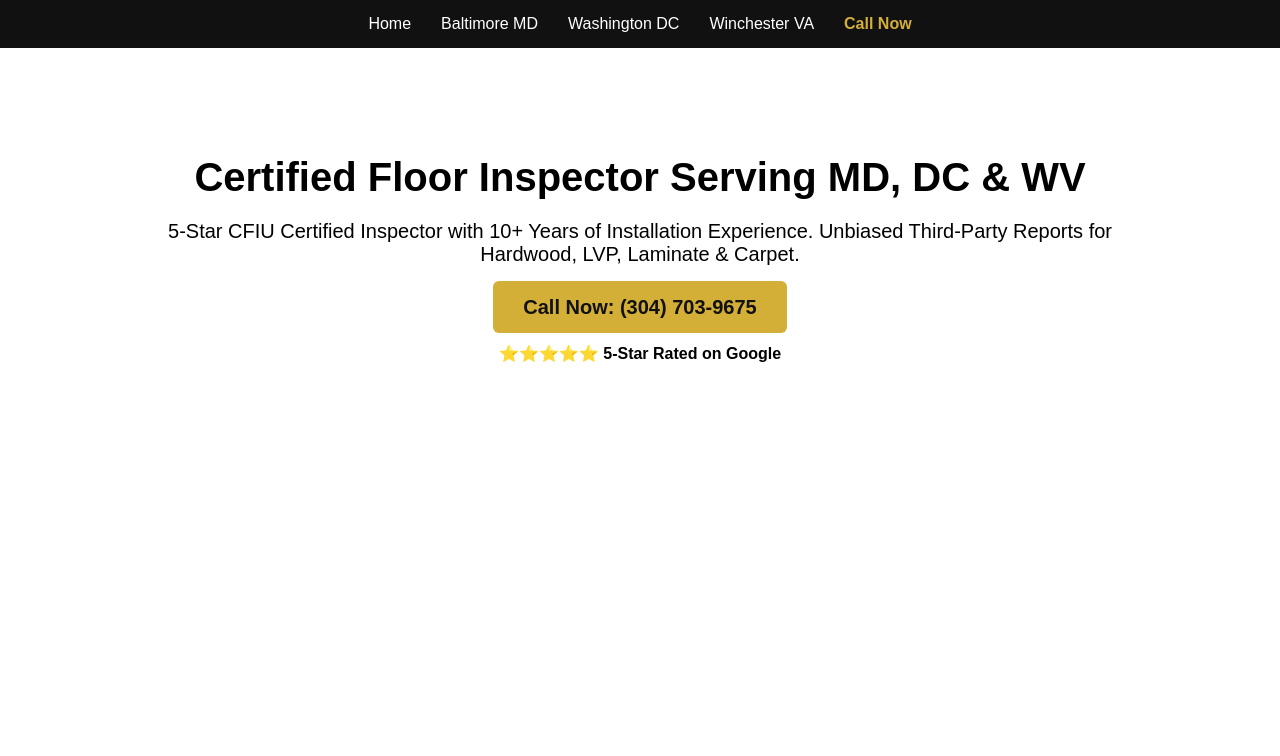
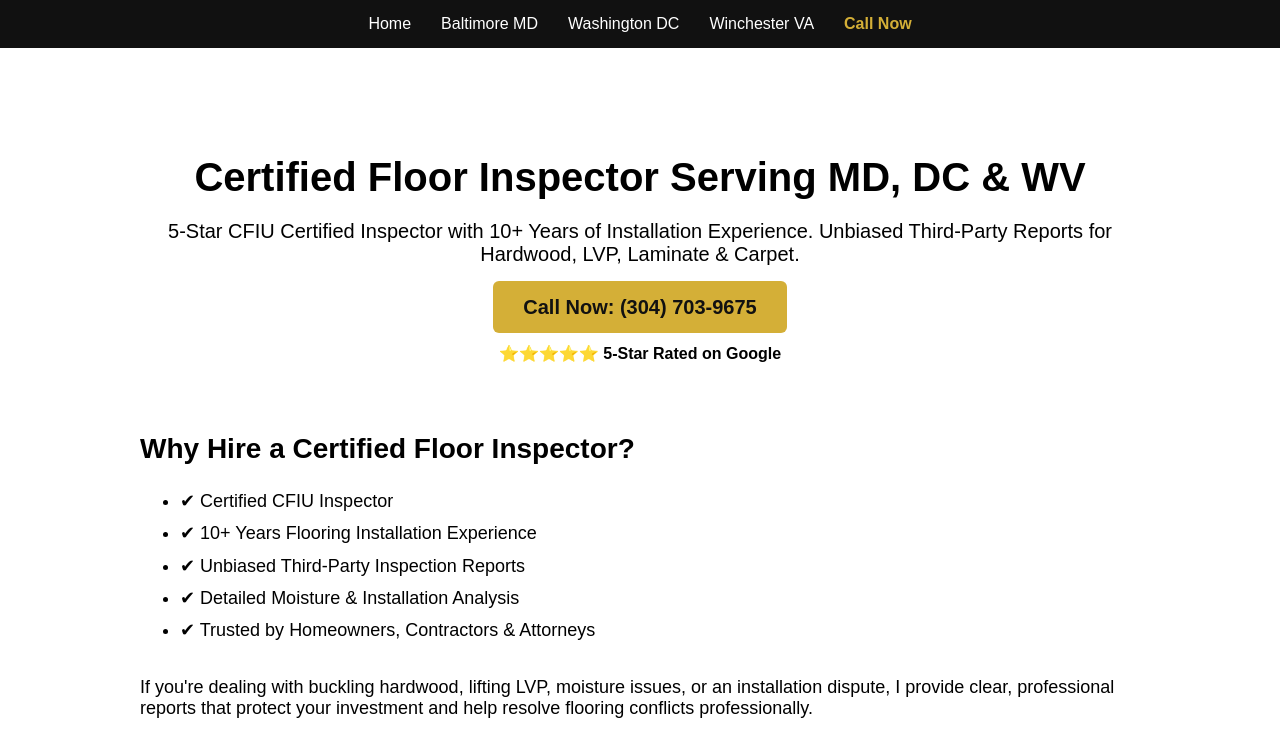
Before and after one commit to RogerN1984/country-roads-floor-inspection, a Next.js app: page / in a window 1280 px wide. Shown: the top 756 px of the page. Built offline with nearby package versions, Linux system fonts and the light colour scheme.

Commit message:
Update page.js

```diff
--- a/app/page.js
+++ b/app/page.js
@@ -1,6 +1,7 @@
 export default function Home() {
   return (
     <main style={{ padding: "80px 20px", maxWidth: "1000px", margin: "auto", textAlign: "center" }}>
+
       <h1 style={{ fontSize: "40px", marginBottom: "20px" }}>
         Certified Floor Inspector Serving MD, DC & WV
       </h1>
@@ -28,6 +29,26 @@ export default function Home() {
       <p style={{ marginTop: "25px", fontWeight: "bold" }}>
         ⭐⭐⭐⭐⭐ 5-Star Rated on Google
       </p>
+
+      <div style={{ marginTop: "70px", textAlign: "left" }}>
+        <h2 style={{ fontSize: "28px", marginBottom: "20px" }}>
+          Why Hire a Certified Floor Inspector?
+        </h2>
+
+        <ul style={{ fontSize: "18px", lineHeight: "1.8" }}>
+          <li>✔ Certified CFIU Inspector</li>
+          <li>✔ 10+ Years Flooring Installation Experience</li>
+          <li>✔ Unbiased Third-Party Inspection Reports</li>
+          <li>✔ Detailed Moisture & Installation Analysis</li>
+          <li>✔ Trusted by Homeowners, Contractors & Attorneys</li>
+        </ul>
+
+        <p style={{ marginTop: "30px", fontSize: "18px" }}>
+          If you're dealing with buckling hardwood, lifting LVP, moisture issues, or an installation dispute,
+          I provide clear, professional reports that protect your investment and help resolve flooring conflicts professionally.
+        </p>
+      </div>
+
     </main>
   );
 }
```
